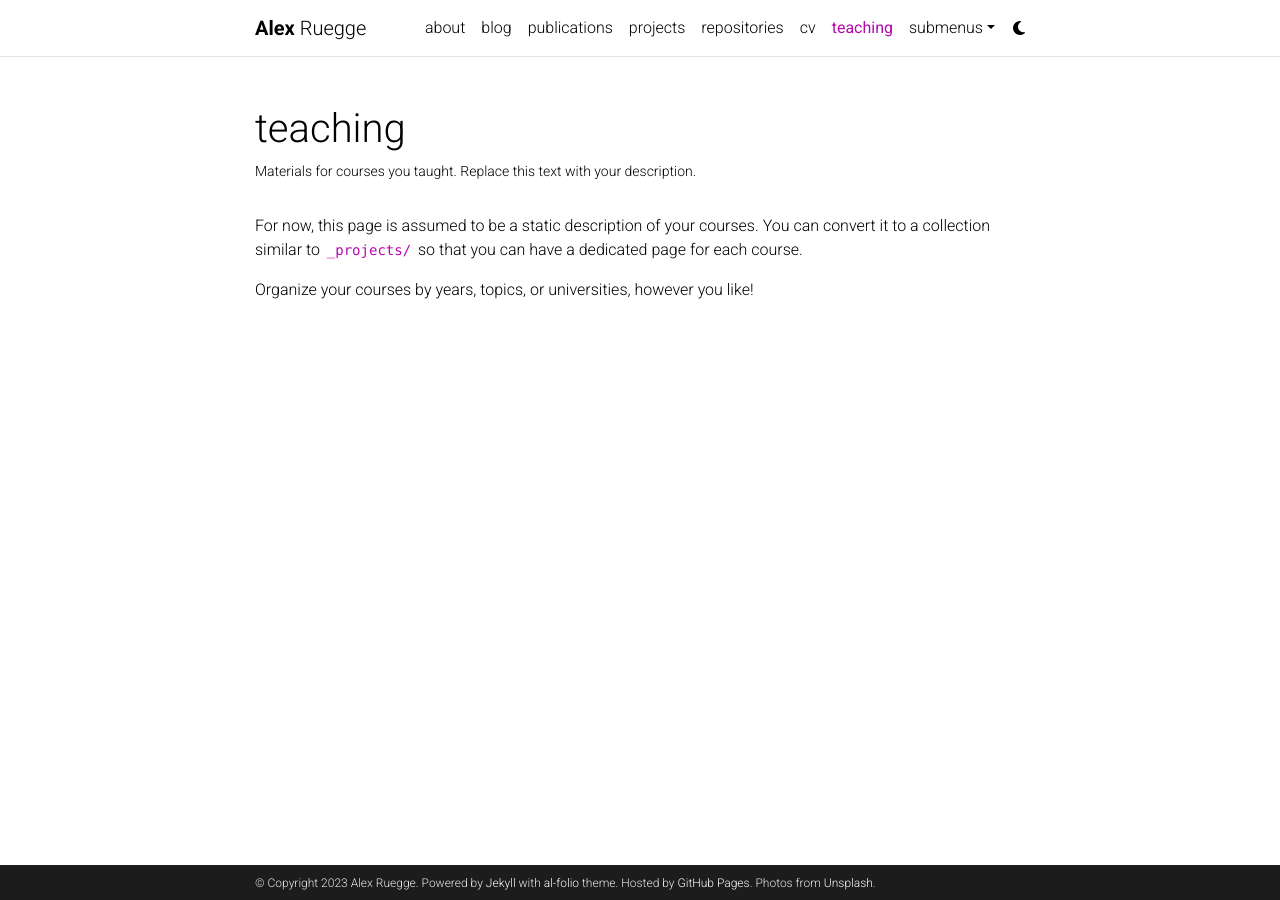
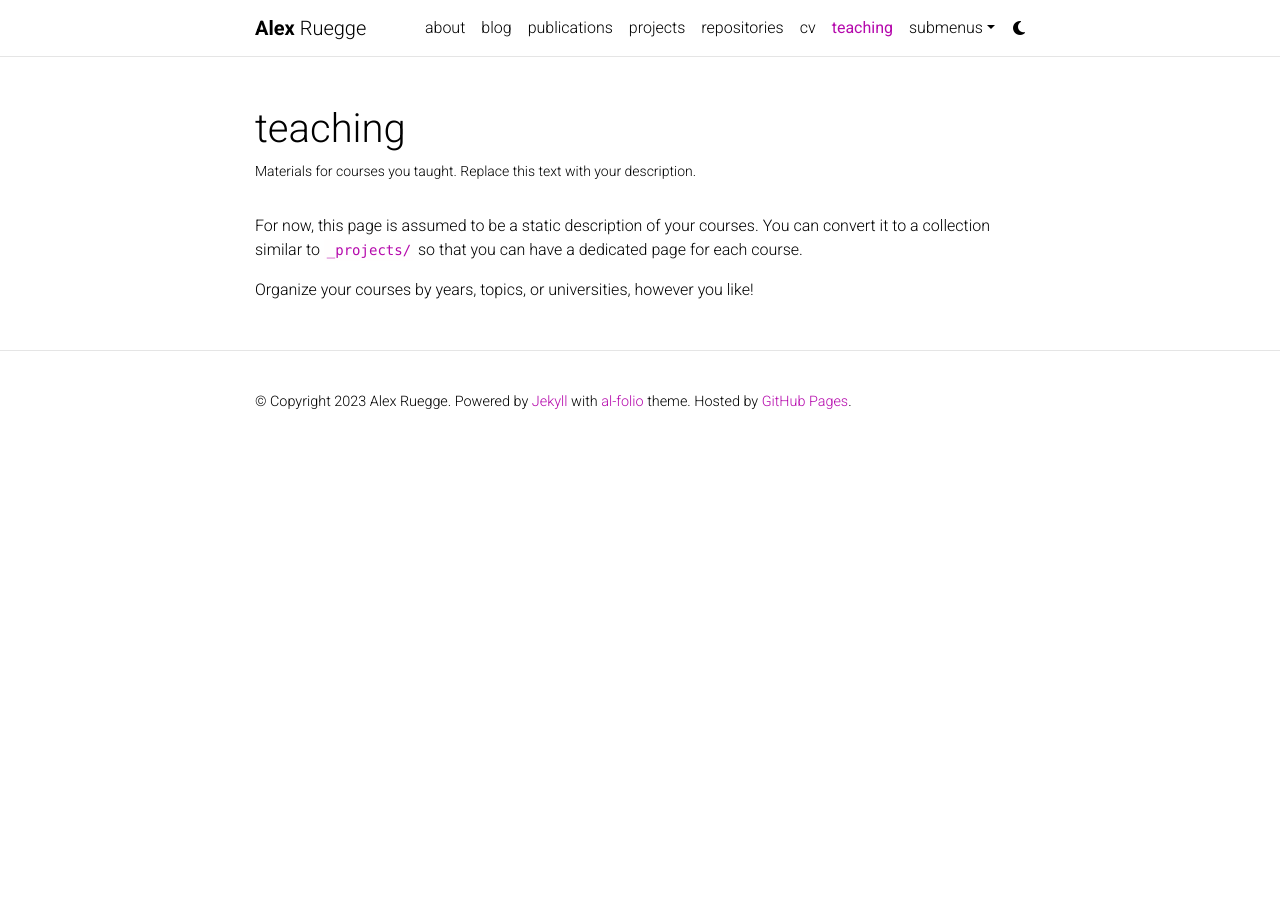
Before and after one commit to alexruegge/alexruegge.github.io, a Jekyll site: the page built from _pages/teaching.md, in a window 1280 px wide. Built offline with Jekyll 4.4.1, drawn with Linux system fonts in a browser that asks for light colours; comment, search, counter and statistics services are not loaded; a style sheet for code colours, icons or effects is not loaded; some of the changed lines change nothing that is shown.

Commit message:
Update _config.yml

```diff
--- a/_config.yml
+++ b/_config.yml
@@ -12,7 +12,6 @@
 footer_text: >
   Powered by <a href="https://jekyllrb.com/" target="_blank">Jekyll</a> with <a href="https://github.com/alshedivat/al-folio">al-folio</a> theme.
   Hosted by <a href="https://pages.github.com/" target="_blank">GitHub Pages</a>.
-  Photos from <a href="https://unsplash.com" target="_blank">Unsplash</a>.
 keywords: jekyll, jekyll-theme, academic-website, portfolio-website  # add your own keywords or leave empty
 
 lang: en # the language of your site (for example: en, fr, cn, ru, etc.)
@@ -52,7 +51,7 @@
 # -----------------------------------------------------------------------------
 
 navbar_fixed: true
-footer_fixed: true
+footer_fixed: false
 
 # Dimensions
 max_width: 800px
```
